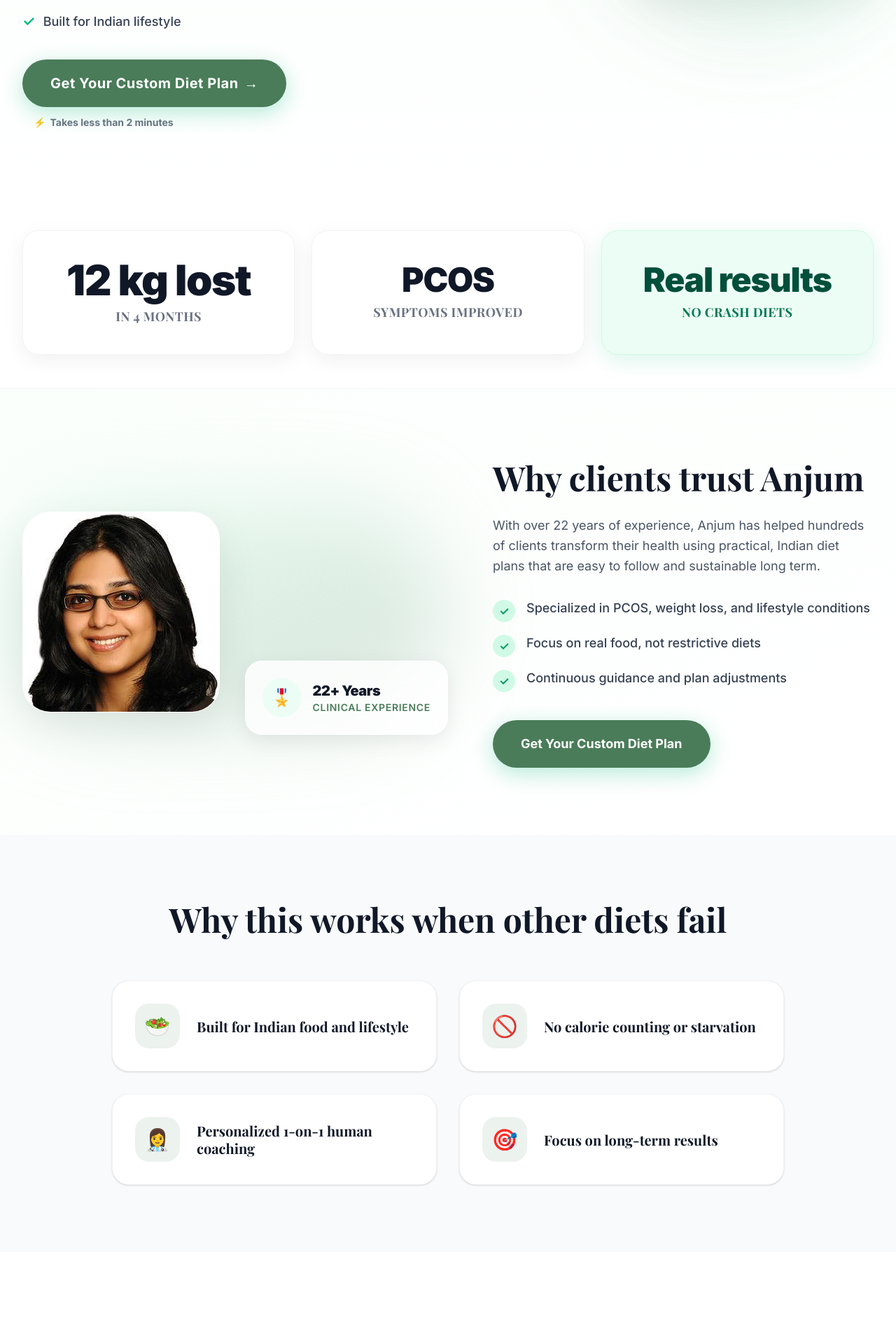
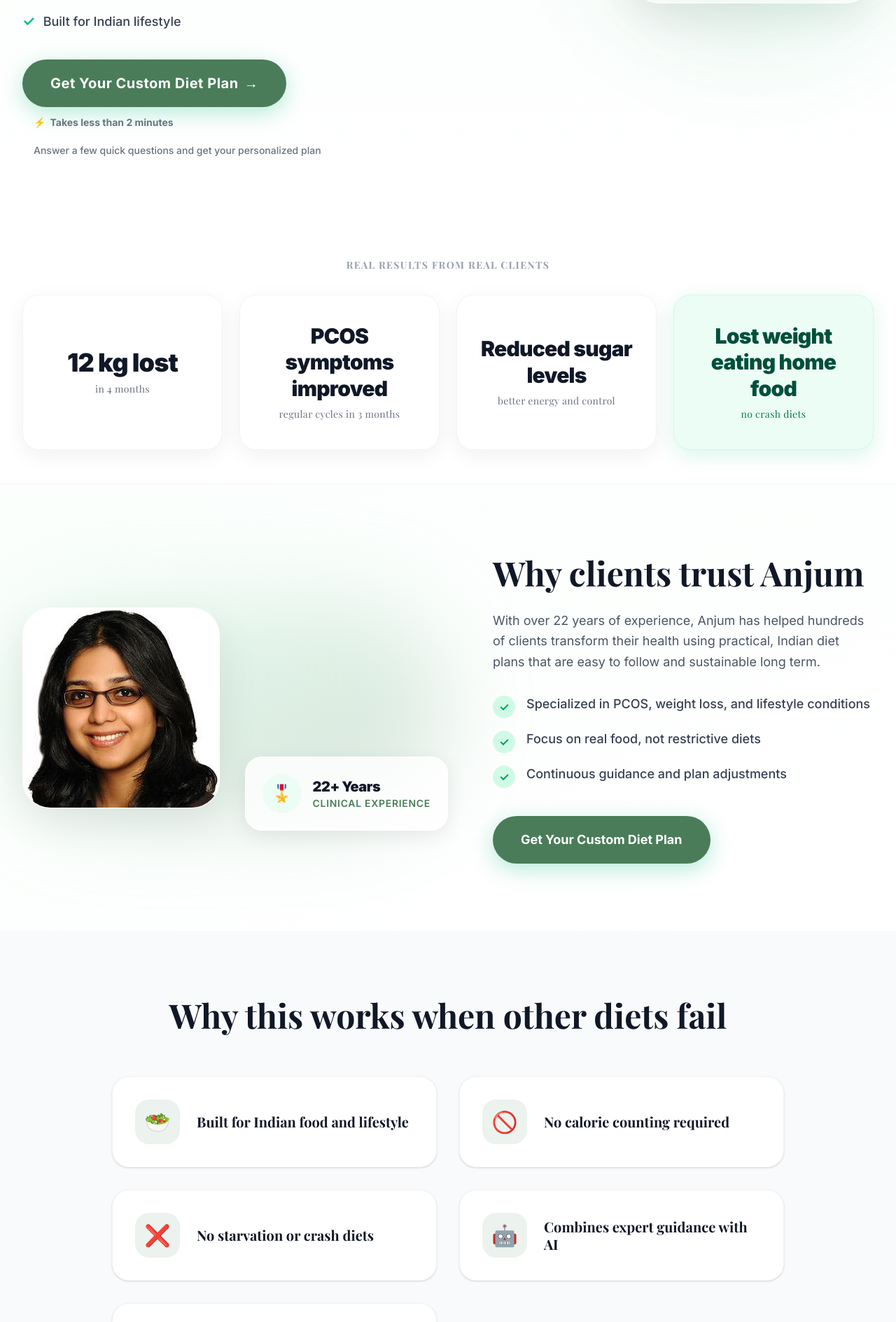
Before and after one commit to mehtaabshaikh-oss/anjums-diet-app, a Next.js app: page / in a window 1280 px wide. Shown: the part 897-2786 px from the top of the page at 70% size. Built offline with nearby package versions, Linux system fonts and the light colour scheme.

Commit message:
UI polish: applied high-conversion copywriting dev spec accurately

```diff
--- a/src/app/page.tsx
+++ b/src/app/page.tsx
@@ -94,7 +94,7 @@ export default function Home() {
                 variants={{ hidden: { opacity: 0, y: 20 }, visible: { opacity: 1, y: 0, transition: { duration: 0.8, ease: [0.16, 1, 0.3, 1] } } }}
                 className="inline-flex items-center gap-2 mb-8 px-5 py-2.5 bg-amber-50 border border-amber-100/50 rounded-full text-sm font-bold shadow-[0_2px_10px_rgba(0,0,0,0.04)]"
               >
-                <span className="text-amber-700 tracking-wide">If you've tried diets before and nothing worked long-term, this is for you</span>
+                <span className="text-amber-700 tracking-wide">If you’ve tried multiple diets and nothing worked long-term, this is for you</span>
               </motion.div>
 
               <motion.h2
@@ -138,6 +138,7 @@ export default function Home() {
                   <span className="relative z-10 flex items-center justify-center gap-2">Get Your Custom Diet Plan <span className="group-hover:translate-x-1 transition-transform">→</span></span>
                 </a>
                 <p className="text-sm font-bold text-gray-500 ml-4 flex items-center gap-1.5"><span className="text-amber-500">⚡</span> Takes less than 2 minutes</p>
+                <p className="text-sm font-medium text-gray-500 ml-4 mt-2">Answer a few quick questions and get your personalized plan</p>
               </motion.div>
 
 
@@ -168,18 +169,23 @@ export default function Home() {
       {/* Trust Positioning Section (Above the fold/just below hero) */}
       <section className="bg-white py-12 border-b border-gray-100 relative z-20 -mt-10 lg:-mt-24">
         <div className="max-w-7xl mx-auto px-4 sm:px-6 lg:px-8">
-          <div className="grid grid-cols-1 md:grid-cols-3 gap-6 relative">
+          <h2 className="text-center font-bold text-gray-400 uppercase tracking-widest text-sm mb-8">Real results from real clients</h2>
+          <div className="grid grid-cols-1 sm:grid-cols-2 lg:grid-cols-4 gap-6 relative">
             <div className="bg-white py-10 px-6 rounded-3xl border border-gray-100 shadow-[0_8px_30px_rgba(0,0,0,0.06)] text-center flex flex-col justify-center min-h-[160px] transform hover:-translate-y-1 transition-transform">
-              <div className="font-black text-5xl md:text-6xl tracking-tight text-gray-900 mb-2">12 kg lost</div>
-              <h4 className="font-bold text-gray-500 text-lg uppercase tracking-wide">in 4 months</h4>
+              <div className="font-black text-4xl tracking-tight text-gray-900 mb-2">12 kg lost</div>
+              <h4 className="font-medium text-gray-500 text-sm tracking-wide">in 4 months</h4>
             </div>
             <div className="bg-white py-10 px-6 rounded-3xl border border-gray-100 shadow-[0_8px_30px_rgba(0,0,0,0.06)] text-center flex flex-col justify-center min-h-[160px] transform hover:-translate-y-1 transition-transform">
-              <div className="font-black text-4xl md:text-5xl tracking-tight text-gray-900 mb-2">PCOS</div>
-              <h4 className="font-bold text-gray-500 text-lg uppercase tracking-wide">symptoms improved</h4>
+              <div className="font-black text-3xl tracking-tight text-gray-900 mb-2 leading-tight">PCOS symptoms improved</div>
+              <h4 className="font-medium text-gray-500 text-sm tracking-wide">regular cycles in 3 months</h4>
+            </div>
+            <div className="bg-white py-10 px-6 rounded-3xl border border-gray-100 shadow-[0_8px_30px_rgba(0,0,0,0.06)] text-center flex flex-col justify-center min-h-[160px] transform hover:-translate-y-1 transition-transform">
+              <div className="font-black text-3xl tracking-tight text-gray-900 mb-2 leading-tight">Reduced sugar levels</div>
+              <h4 className="font-medium text-gray-500 text-sm tracking-wide">better energy and control</h4>
             </div>
             <div className="bg-emerald-50 py-10 px-6 rounded-3xl border border-emerald-100 shadow-[0_8px_30px_rgba(16,185,129,0.15)] text-center flex flex-col justify-center min-h-[160px] transform hover:-translate-y-1 transition-transform">
-              <div className="font-black text-4xl md:text-5xl tracking-tight text-emerald-900 mb-2">Real results</div>
-              <h4 className="font-bold text-emerald-700 text-lg uppercase tracking-wide">no crash diets</h4>
+              <div className="font-black text-3xl tracking-tight text-emerald-900 mb-2 leading-tight">Lost weight eating home food</div>
+              <h4 className="font-medium text-emerald-700 text-sm tracking-wide">no crash diets</h4>
             </div>
           </div>
         </div>
@@ -281,8 +287,9 @@ export default function Home() {
           <div className="grid sm:grid-cols-2 gap-8">
             {[
               { icon: '🥗', title: 'Built for Indian food and lifestyle' },
-              { icon: '🚫', title: 'No calorie counting or starvation' },
-              { icon: '👩‍⚕️', title: 'Personalized 1-on-1 human coaching' },
+              { icon: '🚫', title: 'No calorie counting required' },
+              { icon: '❌', title: 'No starvation or crash diets' },
+              { icon: '🤖', title: 'Combines expert guidance with AI' },
               { icon: '🎯', title: 'Focus on long-term results' }
             ].map((diff, i) => (
               <motion.div
@@ -349,13 +356,16 @@ export default function Home() {
                       Less than ₹700 per day for a complete health transformation
                     </p>
                     <p className="text-white/50 text-xs italic">
-                      Personalized based on your goals
+                      Personalized based on your goals and level of support
                     </p>
                   </div>
 
-                  <a href="#contact" className="group relative block w-full text-center py-5 rounded-full font-bold bg-primary text-white hover:bg-emerald-600 transition-colors shadow-[0_8px_30px_rgba(16,185,129,0.3)] text-lg">
+                  <a href="#contact" className="group relative block w-full text-center py-5 rounded-full font-bold bg-primary text-white hover:bg-emerald-600 transition-colors shadow-[0_8px_30px_rgba(16,185,129,0.3)] text-lg mb-4">
                     Get Your Custom Diet Plan
                   </a>
+                  <p className="text-center text-sm font-medium text-white/70 leading-relaxed max-w-xs mx-auto">
+                    Answer a few quick questions and get your personalized plan
+                  </p>
                 </div>
               </div>
             </motion.div>
@@ -438,7 +448,8 @@ export default function Home() {
               </motion.a>
               <div className="flex flex-col items-center gap-2">
                 <p className="text-gray-300 font-bold text-sm tracking-wide bg-white/10 inline-block px-4 py-1.5 rounded-full"><span className="text-amber-400">⚡</span> Takes less than 2 minutes</p>
-                <p className="text-gray-500 font-medium text-xs">Limited clients accepted each month</p>
+                <p className="text-white/80 font-medium text-sm">Answer a few quick questions and get your personalized plan</p>
+                <p className="text-gray-500 font-medium text-xs mt-2">Limited clients accepted each month</p>
               </div>
             </div>
           </motion.div>
```
